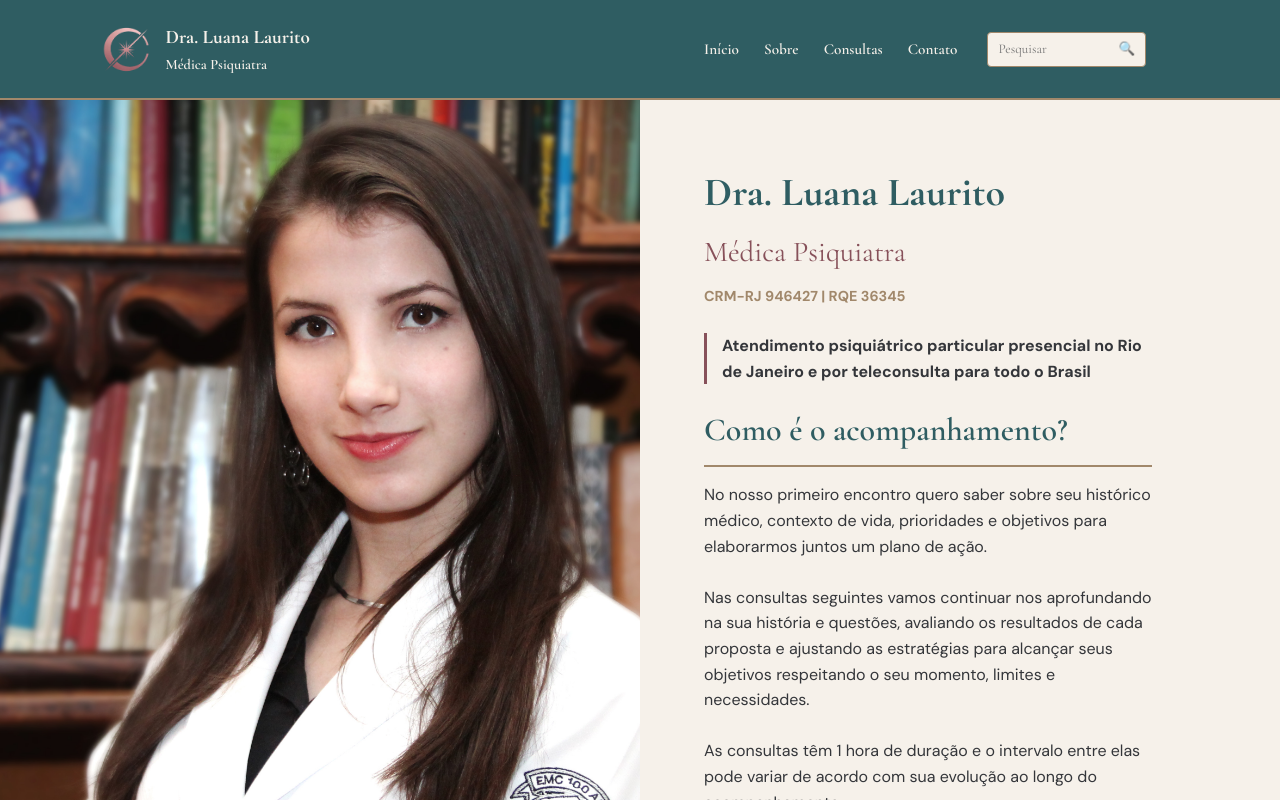
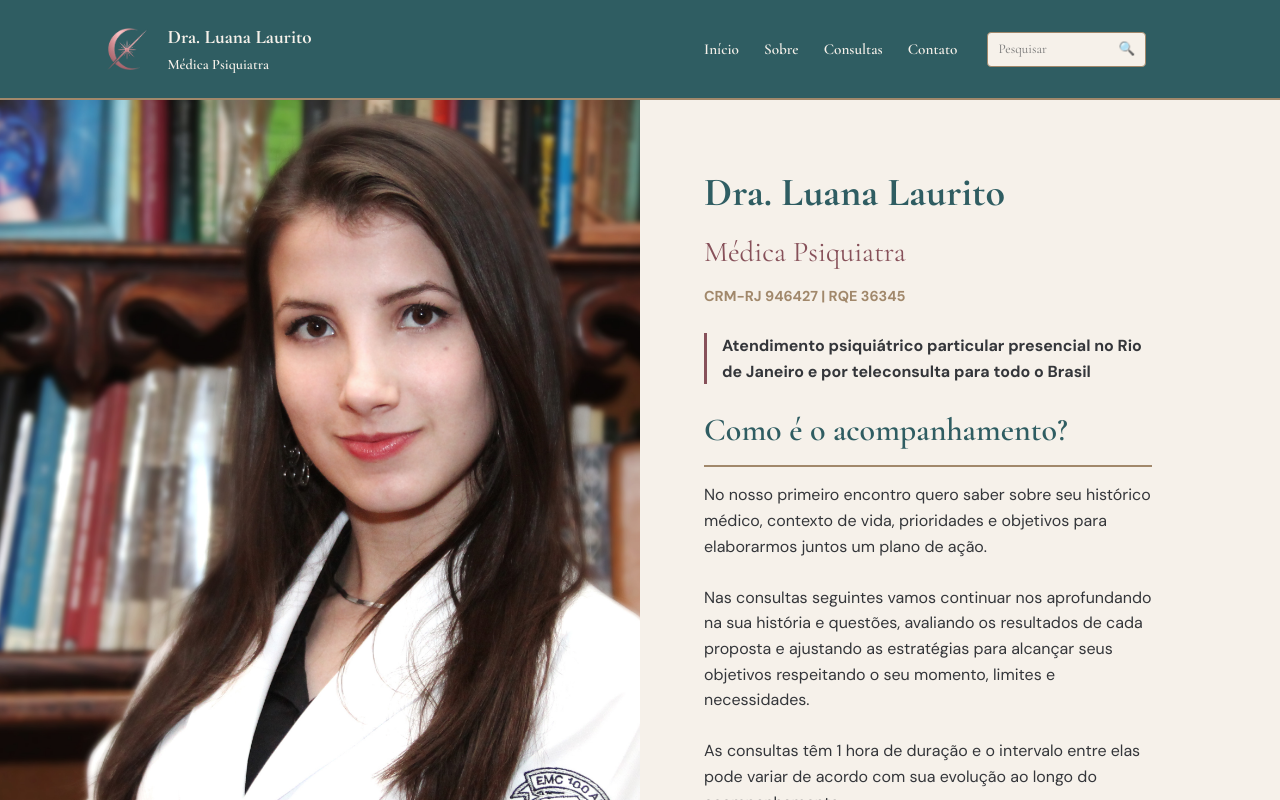
Before and after one commit to dinzinhosa/site-luana, a React (Vite) app: page / in a window 1280 px wide. Shown: the top 800 px of the page. Built offline with nearby package versions, Linux system fonts and the light colour scheme.

Commit message:
Adicionando novo logo

```diff
--- a/index.html
+++ b/index.html
@@ -2,7 +2,7 @@
 <html lang="en">
   <head>
     <meta charset="UTF-8" />
-    <link rel="icon" type="image/x-icon" href="/logo-removebg.ico" />
+    <link rel="icon" type="image/x-icon" href="/logo-novo-removebg.ico" />
     <meta name="viewport" content="width=device-width, initial-scale=1.0" />
     <title>Dra. Luana Laurito</title>
     <!-- Google tag (gtag.js) -->
--- a/src/App.jsx
+++ b/src/App.jsx
@@ -18,7 +18,7 @@ function App() {
       <header className="main-header">
         <div className="header-left">
           <div className="logo-container">
-            <img src="/logo-removebg.png" alt="Logo Luana Laurito" className="logo-img" />
+            <img src="/logo-novo-removebg.png" alt="Logo Luana Laurito" className="logo-img" />
             <div className="logo-text">
               <span className="logo-name">{conteudo.heroNome}</span>
               <span className="logo-title">{conteudo.heroEspecialidade}</span>
```
Also changed, not shown: public/logo-novo-removebg.png (added), 1 other file (tests, documents, lock files or other folders).
